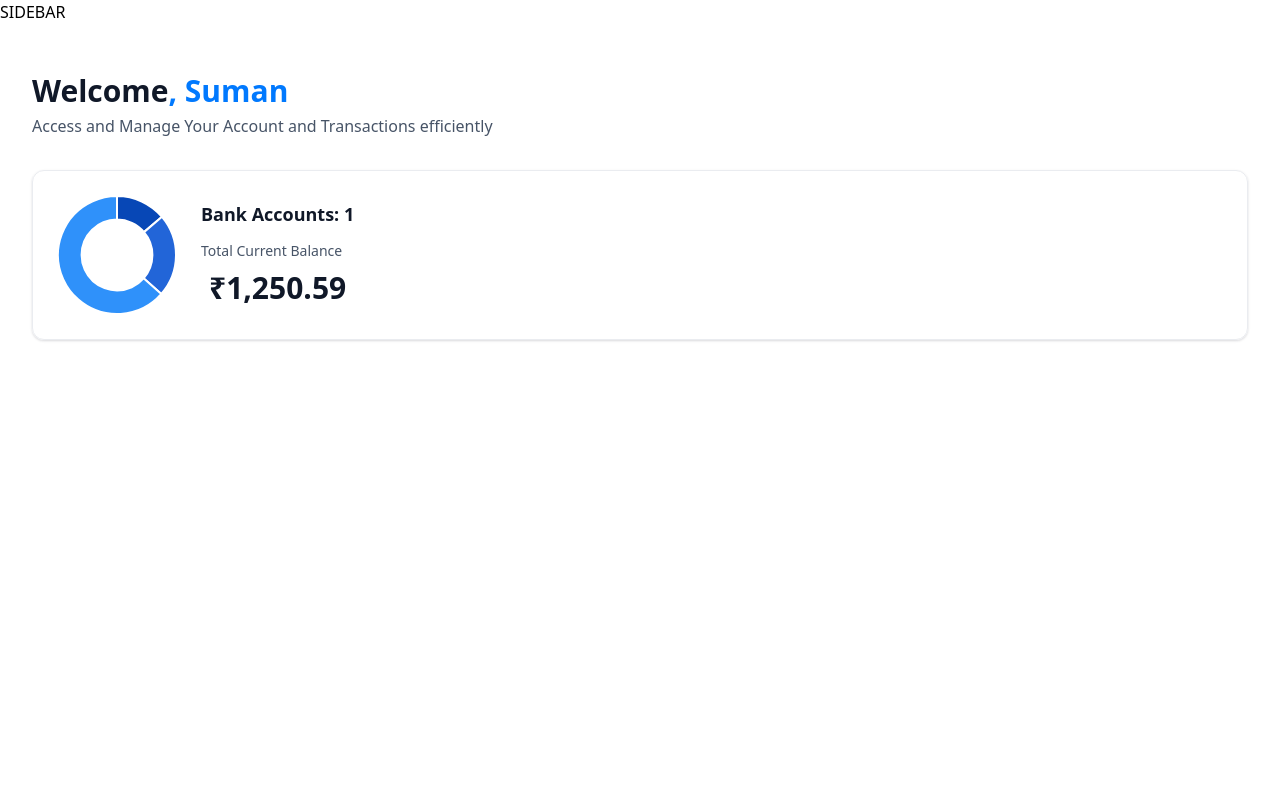
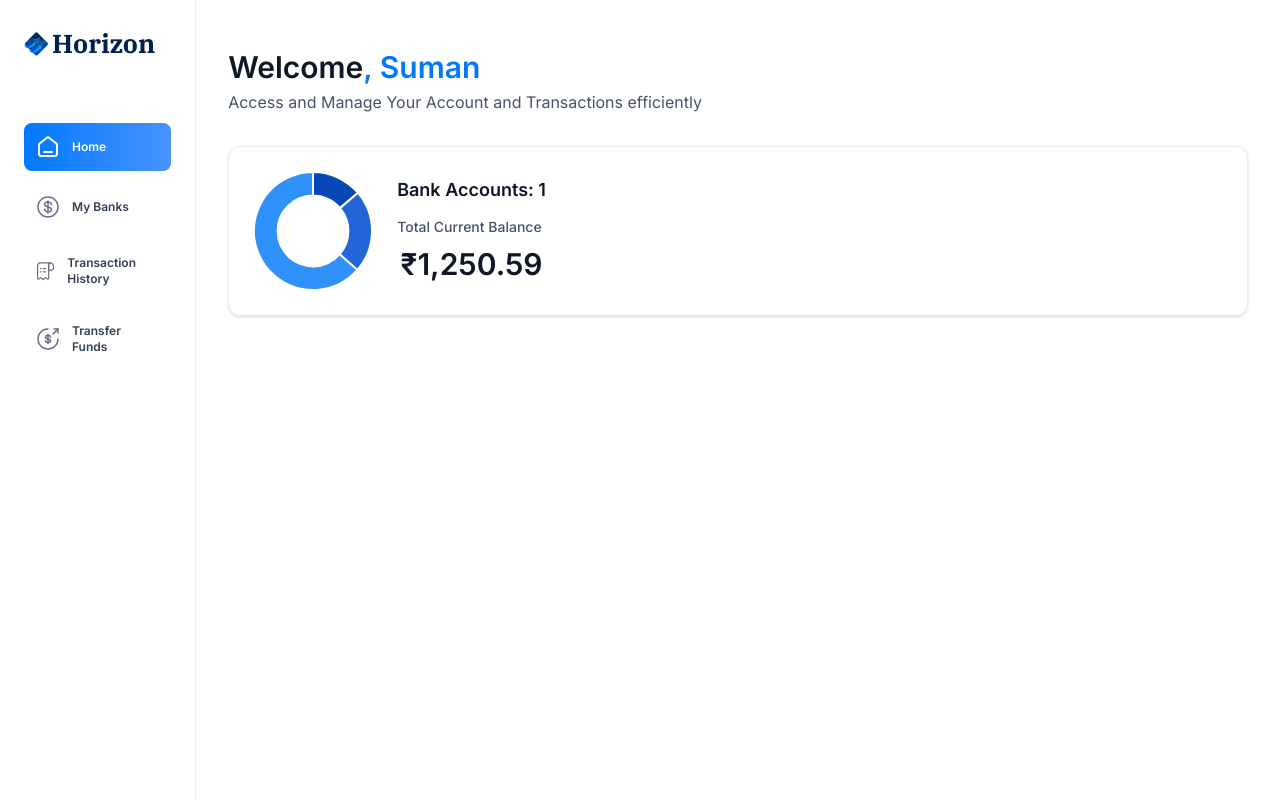
Before and after one commit to suman-3/Horizon-banking-Next14-web, a Next.js app: page / in a window 1280 px wide. Built offline with nearby package versions, Linux system fonts and the light colour scheme.

Commit message:
Sidebar-Basic Completed

```diff
--- a/app/(root)/layout.tsx
+++ b/app/(root)/layout.tsx
@@ -1,12 +1,27 @@
+import MobileNav from "@/components/MobileNav";
+import Sidebar from "@/components/Sidebar";
+import Image from "next/image";
+
 export default function RootLayout({
   children,
 }: Readonly<{
   children: React.ReactNode;
 }>) {
+  const loggedIn = { firstName: "Suman", lastName: "Mondal" };
   return (
-    <main>
-      SIDEBAR
-      {children}
+    <main className="flex h-screen w-full font-inter">
+      <Sidebar user={loggedIn} />
+
+      <div className="flex size-full flex-col">
+        <div className="root-layout">
+          <Image src="/icons/logo.svg" width={30} height={30} alt="menu icon" />
+          <div>
+            <MobileNav user={loggedIn} />
+          </div>
+        </div>
+
+        {children}
+      </div>
     </main>
   );
 }
--- a/app/globals.css
+++ b/app/globals.css
@@ -377,6 +377,6 @@
   }
 
   .sidebar-label {
-    @apply text-16 font-semibold text-black-2 max-xl:hidden;
+    @apply text-12 font-semibold text-black-2 max-xl:hidden;
   }
 }
--- /dev/null
+++ b/components/MobileNav.tsx
@@ -0,0 +1,11 @@
+import React from 'react'
+
+const MobileNav = () => {
+  return (
+    <div>
+        mobilenav
+    </div>
+  )
+}
+
+export default MobileNav
--- /dev/null
+++ b/components/Sidebar.tsx
@@ -0,0 +1,60 @@
+"use client";
+
+import { sidebarLinks } from "@/constants";
+import { cn } from "@/lib/utils";
+import Image from "next/image";
+import Link from "next/link";
+import { usePathname } from "next/navigation";
+import React from "react";
+
+const Sidebar = ({ user }: SiderbarProps) => {
+  const pathname = usePathname();
+  return (
+    <section className="sidebar">
+      <nav className="flex flex-col gap-3">
+        <Link
+          href="/"
+          className="mb-12 cursor-pointer items-center gap-1 lg:flex"
+        >
+          <Image
+            src="/icons/logo.svg"
+            alt="Horizon logo"
+            width={34}
+            height={34}
+            className="size-[24px] max-xl:size-14"
+          />
+          <h1 className="sidebar-logo">Horizon</h1>
+        </Link>
+        {sidebarLinks.map((item) => {
+          const isActive =
+            pathname === item.route || pathname.startsWith(`${item.route}/`);
+          return (
+            <Link
+              className={cn("sidebar-link", { "bg-bank-gradient": isActive })}
+              key={item.label}
+              href={item.route}
+            >
+              <div className="relative size-6">
+                <Image
+                  src={item.imgURL}
+                  alt={item.label}
+                  fill
+                  className={cn({ "brightness-[3] invert-0": isActive })}
+                />
+              </div>
+              <p className={cn("sidebar-label", { "!text-white": isActive })}>
+                {item.label}
+              </p>
+            </Link>
+          );
+        })}
+
+        USER
+      </nav>
+
+      FOOTER
+    </section>
+  );
+};
+
+export default Sidebar;
```
Also changed, not shown: app/(root)/page.tsx (+3 -4 lines).
